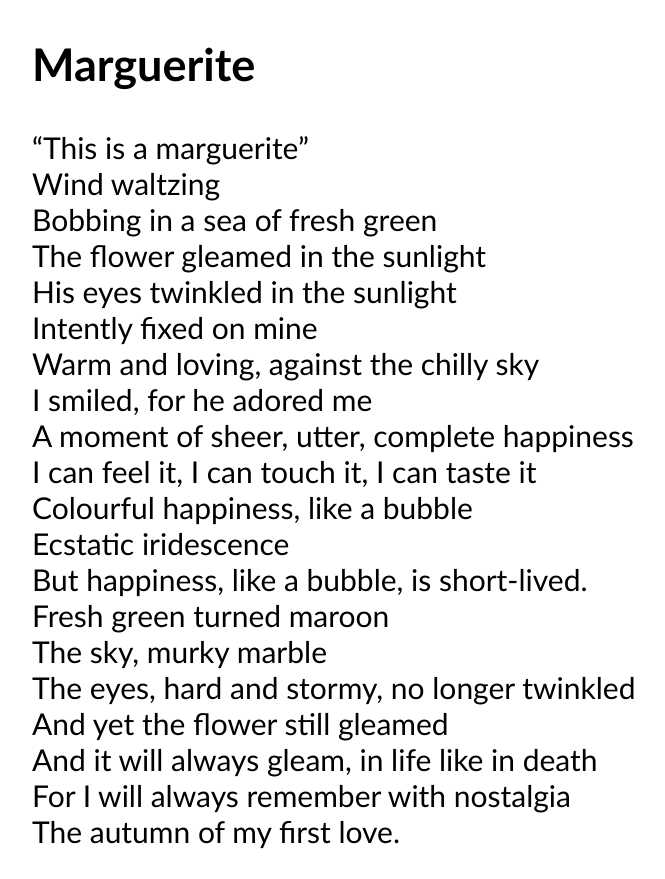
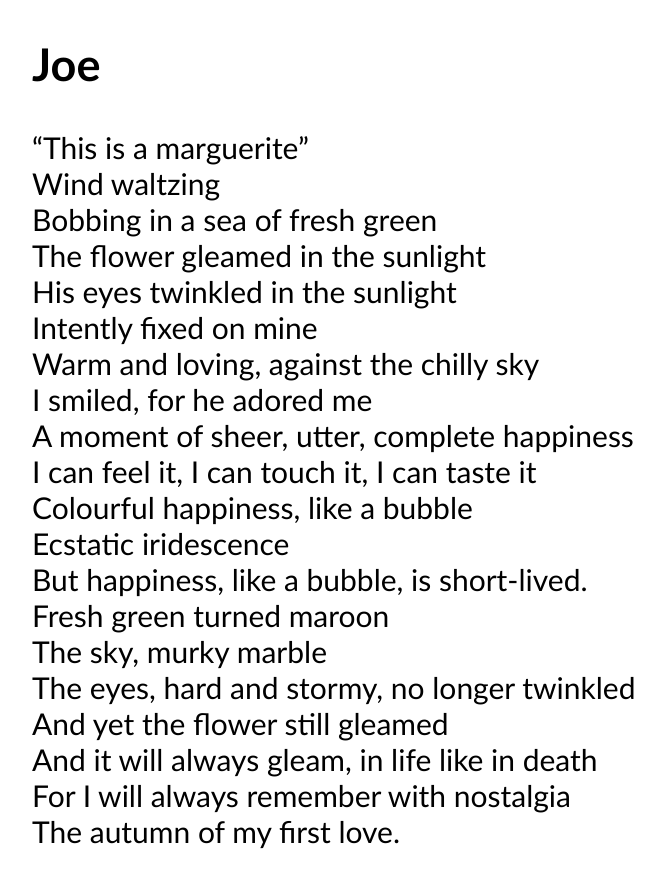
Before and after one commit to emorisot/emorisot.github.io, a plain HTML site: page marguerite.html in a window 1280 px wide. Shown: the whole page, without its empty margins (16-681 px from the left). Drawn offline with Linux system fonts and the light colour scheme.

Commit message:
this is what i updated

```diff
--- a/marguerite.html
+++ b/marguerite.html
@@ -2,7 +2,7 @@
 <html>
   <head>
     <figure>
-     <h2><b>Marguerite</h2></b>
+     <h2><b>Joe</h2></b>
 
     <link rel="stylesheet" href="static/style.css">
     <meta charset="utf-8">
@@ -31,8 +31,5 @@ And it will always gleam, in life like in death <br>
 For I will always remember with nostalgia <br>
 The autumn of my first love.</p>
 
-
 </figure>
 </body>
-
-</html>
```
